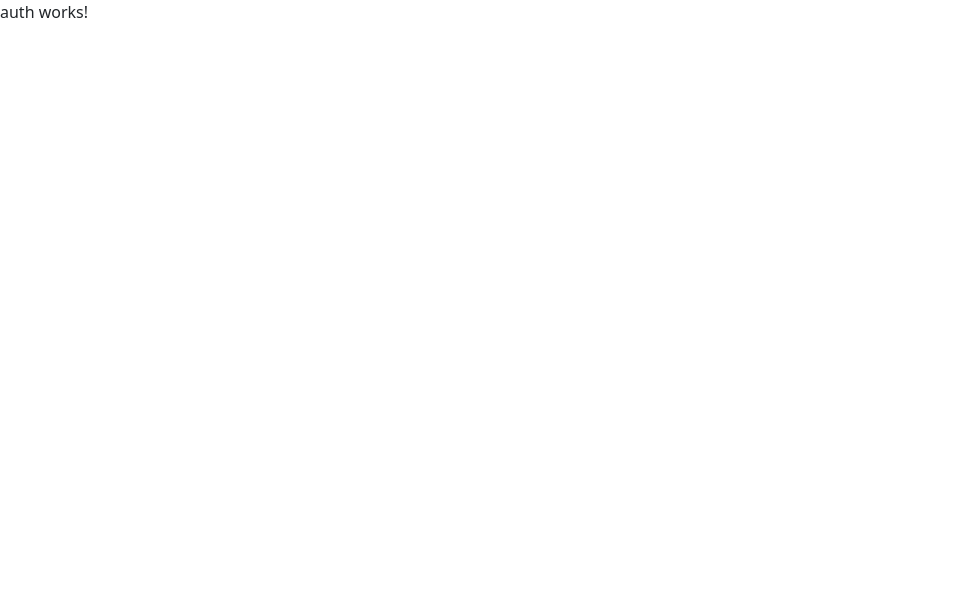
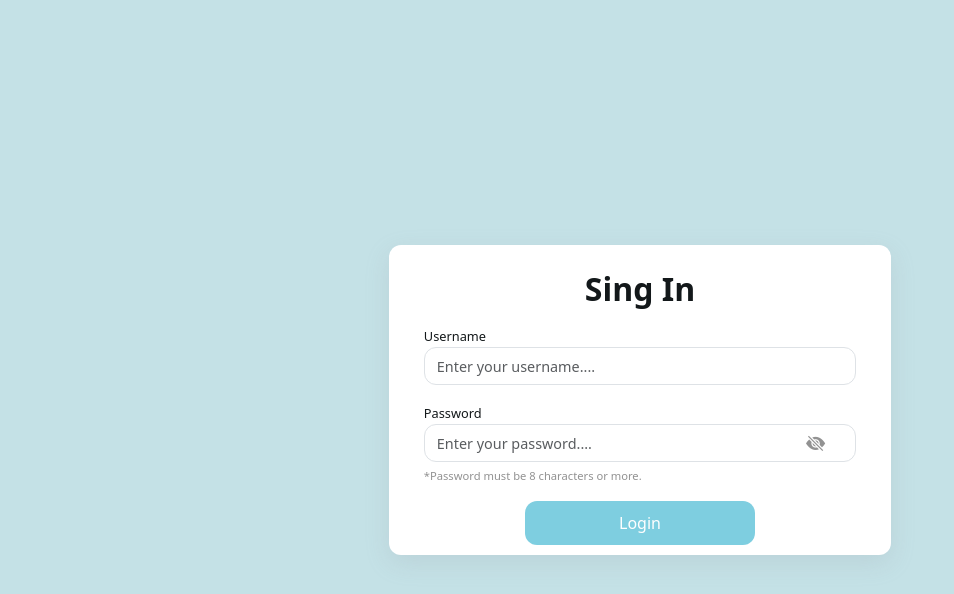
Before and after one commit to MidgardNomad/contacts-manager, an Angular app in the folder client/: page /auth in a window 1280 px wide. Shown: the top 594 px of the page, without its empty margins (0-954 px from the left). Built offline with nearby package versions, Linux system fonts and the light colour scheme.

Commit message:
form validtion

```diff
--- a/client/angular.json
+++ b/client/angular.json
@@ -38,10 +38,16 @@
             ],
             "styles": [
               "node_modules/bootstrap/dist/css/bootstrap.min.css",
+              "node_modules/@fortawesome/fontawesome-free/css/all.min.css",
+              "node_modules/bootstrap-icons/font/bootstrap-icons.css",
               "src/styles.scss"
             ],
+            "stylePreprocessorOptions": {
+              "includePaths": ["src/styles"]
+            },
             "scripts": [
-              "node_modules/bootstrap/dist/js/bootstrap.bundle.min.js"
+              "node_modules/bootstrap/dist/js/bootstrap.bundle.min.js",
+              "node_modules/@fortawesome/fontawesome-free/js/all.min.js"
             ]
           },
           "configurations": {
--- a/client/package.json
+++ b/client/package.json
@@ -10,6 +10,7 @@
   },
   "private": true,
   "dependencies": {
+    "@angular/animations": "^19.2.14",
     "@angular/common": "^19.2.0",
     "@angular/compiler": "^19.2.0",
     "@angular/core": "^19.2.0",
@@ -17,7 +18,9 @@
     "@angular/platform-browser": "^19.2.0",
     "@angular/platform-browser-dynamic": "^19.2.0",
     "@angular/router": "^19.2.0",
+    "@fortawesome/fontawesome-free": "^6.7.2",
     "bootstrap": "^5.3.6",
+    "bootstrap-icons": "^1.13.1",
     "rxjs": "~7.8.0",
     "tslib": "^2.3.0",
     "zone.js": "~0.15.0"
--- a/client/src/app/modules/auth/auth.component.html
+++ b/client/src/app/modules/auth/auth.component.html
@@ -1 +1,65 @@
-<p>auth works!</p>
+<section
+  class="container-fluid d-flex align-items-center justify-content-center login-screen"
+>
+  <div class="login-screen-card">
+    <h2 class="text-center">Sing In</h2>
+    <form [formGroup]="signInForm" (ngSubmit)="signin()">
+      <div class="form-group">
+        <label for="user-name"> Username </label>
+        <input
+          id="user-name"
+          type="text"
+          class="form-control"
+          placeholder="Enter your username...."
+          formControlName="username"
+          [ngClass]="{
+            'is-valid': signInForm.get('username').valid,
+            'is-invalid':
+              signInForm.get('username').invalid &&
+              signInForm.get('username').touched &&
+              signInForm.get('username').dirty
+          }"
+        />
+      </div>
+      <div class="form-group">
+        <label for="password"> Password </label>
+        <input
+          #passwordInputField
+          id="password"
+          type="password"
+          class="form-control"
+          placeholder="Enter your password...."
+          formControlName="password"
+          [ngClass]="{
+            'is-valid': signInForm.get('password').valid,
+            'is-invalid':
+              signInForm.get('password').invalid &&
+              signInForm.get('password').touched &&
+              signInForm.get('password').dirty
+          }"
+        />
+        <span class="hint"> *Password must be 8 characters or more. </span>
+        <button
+          (click)="togglePassword()"
+          type="button"
+          class="toggle-password"
+        >
+          @if (passwordInputField.type === 'text') {
+          <i class="bi bi-eye-fill"></i>
+          } @else {
+          <i class="bi bi-eye-slash-fill"></i>
+          }
+        </button>
+      </div>
+      <div class="container-fluid d-flex justify-content-center">
+        <button
+          [disabled]="signInForm.invalid"
+          type="submit"
+          class="container button main-button"
+        >
+          Login
+        </button>
+      </div>
+    </form>
+  </div>
+</section>
--- a/client/src/app/modules/auth/auth.component.scss
+++ b/client/src/app/modules/auth/auth.component.scss
@@ -0,0 +1,45 @@
+@use "index" as style;
+
+.login-screen {
+  height: 100vh;
+  &-card {
+    background-color: white;
+    padding: 10px;
+    box-shadow: rgba(149, 157, 165, 0.2) 0px 8px 24px;
+    border-radius: 12px;
+    max-height: fit-content;
+    width: 40%;
+    h2 {
+      margin-block: 15px;
+      font-weight: 600;
+      // font-size: 1.25em;
+    }
+    form {
+      .form-group {
+        button.toggle-password {
+          border: none;
+          background-color: transparent;
+          position: absolute;
+          top: 32.5%;
+          right: 25px;
+          i {
+            font-size: 1.2em;
+            color: style.$dim-color;
+          }
+        }
+      }
+      button.main-button {
+        width: 50%;
+      }
+    }
+    @media (max-width: 991px) {
+      width: 50%;
+    }
+    @media (max-width: 768px) {
+      width: 60%;
+    }
+    @media (max-width: 576px) {
+      width: 90%;
+    }
+  }
+}
--- a/client/src/app/modules/auth/auth.component.ts
+++ b/client/src/app/modules/auth/auth.component.ts
@@ -1,11 +1,48 @@
-import { Component } from '@angular/core';
+import {
+  Component,
+  ElementRef,
+  OnDestroy,
+  OnInit,
+  ViewChild,
+} from '@angular/core';
+import { FormBuilder, FormGroup, Validators } from '@angular/forms';
 
 @Component({
   selector: 'app-auth',
   standalone: false,
   templateUrl: './auth.component.html',
-  styleUrl: './auth.component.scss'
+  styleUrl: './auth.component.scss',
 })
-export class AuthComponent {
+export class AuthComponent implements OnInit, OnDestroy {
+  constructor(private fb: FormBuilder) {}
+  //Life-Cycle Hooks
+  ngOnInit(): void {
+    this.initForm();
+  }
+  ngOnDestroy(): void {}
 
+  //DOM
+  @ViewChild('passwordInputField')
+  passwordInputField: ElementRef<HTMLInputElement>;
+  //Private Props
+
+  //Private methods
+  private initForm() {
+    this.signInForm = this.fb.group({
+      username: [null, Validators.required],
+      password: [null, [Validators.required, Validators.minLength(8)]],
+    });
+  }
+  //Comp Props
+  signInForm: FormGroup;
+  //Comp Methods
+  togglePassword() {
+    this.passwordInputField.nativeElement.type =
+      this.passwordInputField.nativeElement.type === 'password'
+        ? 'text'
+        : 'password';
+  }
+  signin() {
+    console.log(this.signInForm.value);
+  }
 }
--- a/client/src/styles.scss
+++ b/client/src/styles.scss
@@ -1 +1,41 @@
 /* You can add global styles to this file, and also import other style files */
+
+@use "index" as style;
+
+* {
+  box-sizing: border-box;
+}
+p {
+  margin: 0px;
+}
+
+body {
+  background-color: style.$body-bg-color;
+  color: style.$main-font-color;
+}
+
+.form-group {
+  margin: 15px 25px;
+  position: relative;
+  label {
+    color: style.$main-font-color;
+    font-size: 0.8em;
+  }
+  .form-control {
+    border-radius: 12px;
+    &::placeholder {
+      font-size: 0.9em;
+    }
+    &:focus {
+      box-shadow: none;
+      border: 1px solid #a4ccd9;
+      box-shadow: rgba(164, 204, 217, 0.2) 0px 8px 24px;
+    }
+  }
+  .hint {
+    margin-top: -10px;
+    color: style.$dim-color;
+    font-size: 0.7em;
+    font-weight: 400;
+  }
+}
--- /dev/null
+++ b/client/src/styles/buttons.scss
@@ -0,0 +1,17 @@
+.button {
+  border-radius: 12px;
+  padding: 10px 15px;
+  border: none;
+  &:focus {
+    border: none !important;
+  }
+  &:disabled {
+    opacity: 0.5;
+    cursor: not-allowed;
+  }
+}
+
+.main-button {
+  background-color: #009ec2;
+  color: white;
+}
--- /dev/null
+++ b/client/src/styles/index.scss
@@ -0,0 +1,2 @@
+@forward "variables";
+@forward "buttons";
--- /dev/null
+++ b/client/src/styles/variables.scss
@@ -0,0 +1,4 @@
+//COLORS
+$body-bg-color: #c4e1e6;
+$main-font-color: #13181a;
+$dim-color: #929292;
--- a/client/tsconfig.json
+++ b/client/tsconfig.json
@@ -4,7 +4,7 @@
   "compileOnSave": false,
   "compilerOptions": {
     "outDir": "./dist/out-tsc",
-    "strict": true,
+    "strict": false,
     "noImplicitOverride": true,
     "noPropertyAccessFromIndexSignature": true,
     "noImplicitReturns": true,
```
Also changed, not shown: client/src/app/modules/auth/auth.module.ts (+4 -11 lines), client/src/app/modules/shared/shared.module.ts (added, +10 -0 lines), 1 other file (tests, documents, lock files or other folders).
